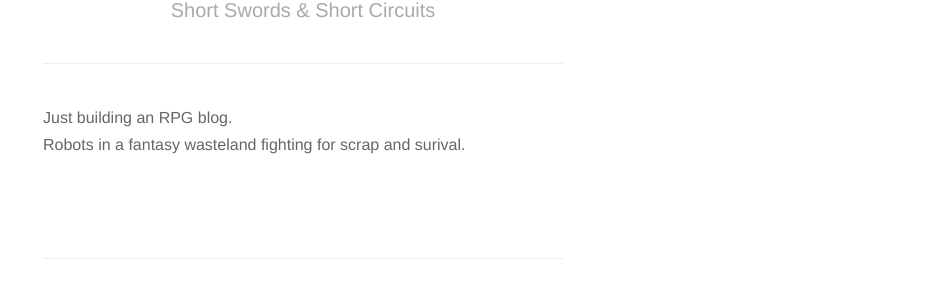
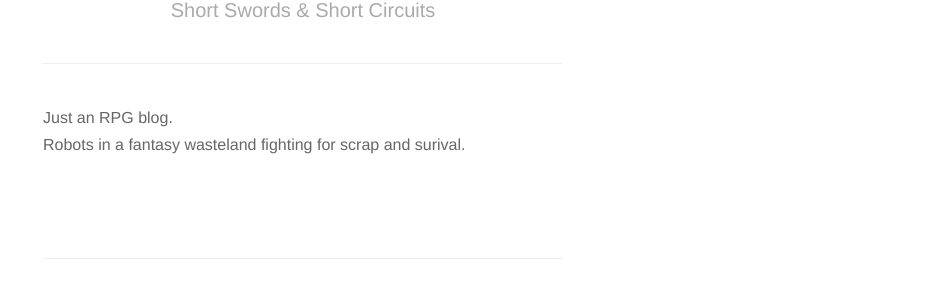
Before and after one commit to FantasyRobotFighter/fantasyrobotfighter.github.io, a Jekyll site: the page built from about.md, in a window 1280 px wide. Shown: the part 274-575 px from the top of the page, without its empty margins (337-1280 px from the left). Built offline with Jekyll 4.4.1, drawn with Linux system fonts in a browser that asks for light colours; nearby versions of some CDN libraries; part of the change alters nothing that is shown.

Commit message:
Basic Updates

```diff
--- a/_config.yml
+++ b/_config.yml
@@ -1,6 +1,6 @@
 name: Fantasy Robot Fighter
 description: Short Swords & Short Circuits
-meta_description: "Blogging about RPGs and that OSR thing."
+meta_description: "Hacking and rewiring RPGs."
 
 aboutPage: true
 
@@ -15,7 +15,7 @@ disqus: false
 disqus_shortname: 'your-disqus-shortname'
 
 # Details for the RSS feed generator
-url:            'https://fantasyrobotfighter.github.io'
+url:            'https://www.fantasyrobotfighter.com'
 author:         'Fantasy Robot Fighter'
 authorTwitter:  'fantasybotfight'
 
--- a/_layouts/default.html
+++ b/_layouts/default.html
@@ -8,7 +8,7 @@
   <title>{{ site.name }}{% if page.title %} - {{ page.title }}{% endif %}</title>
   <link rel="shortcut icon" href="{{ "/" | relative_url  }}assets/images/favicon.ico">
   <link rel="stylesheet" href="{{ "/" | relative_url  }}assets/css/style.css">
-  <link rel="alternate" type="application/rss+xml" title="My Blog" href="{{ "/" | relative_url  }}feed.xml">
+  <link rel="alternate" type="application/rss+xml" title="Fantasy Robot Fighter" href="{{ "/" | relative_url  }}feed.xml">
   <link rel="stylesheet" href="{{ "/" | relative_url  }}assets/css/highlight.css">
 </head>
 <body>
--- a/about.md
+++ b/about.md
@@ -4,6 +4,6 @@ permalink: about/
 profile: true
 ---
 
-Just building an RPG blog.<br />Robots in a fantasy wasteland fighting for scrap and surival.
+Just an RPG blog.<br />Robots in a fantasy wasteland fighting for scrap and surival.
 
 {% include footer.html %}
```
